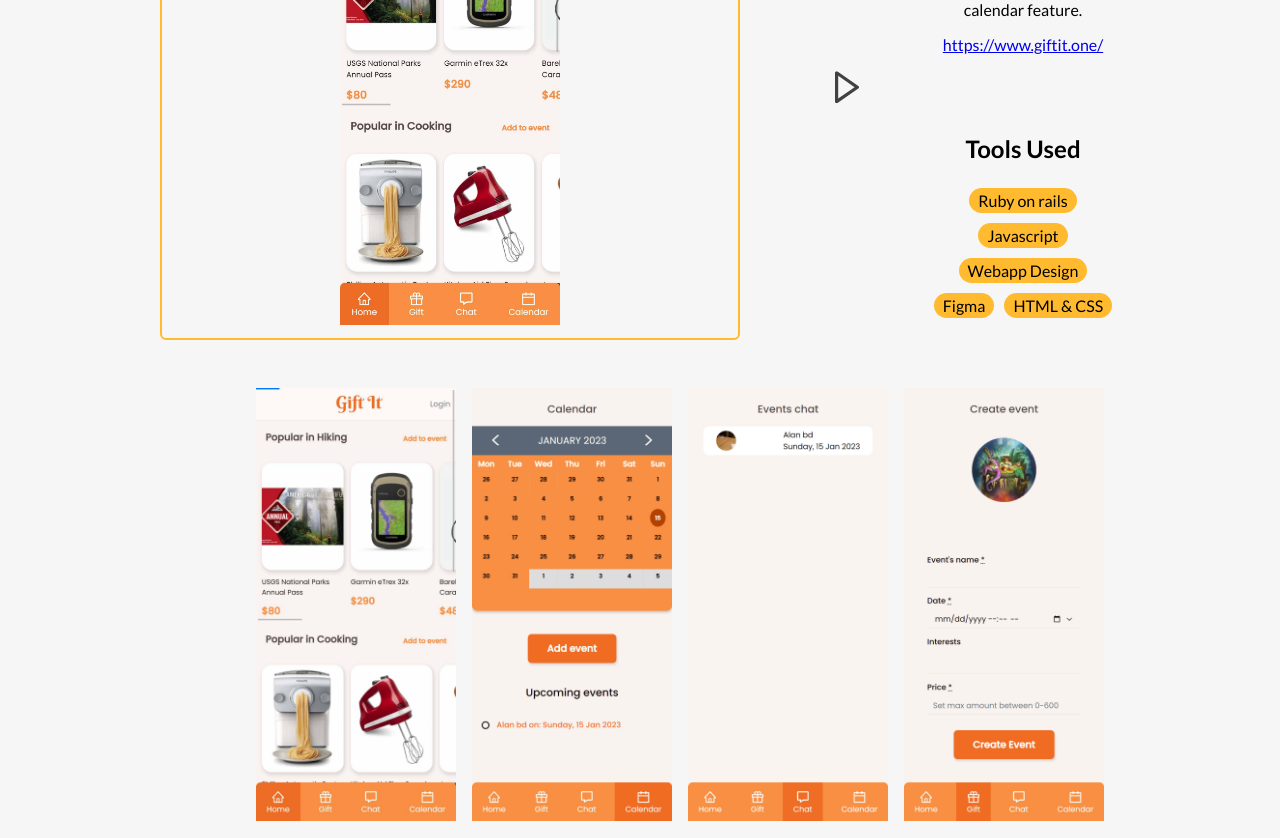
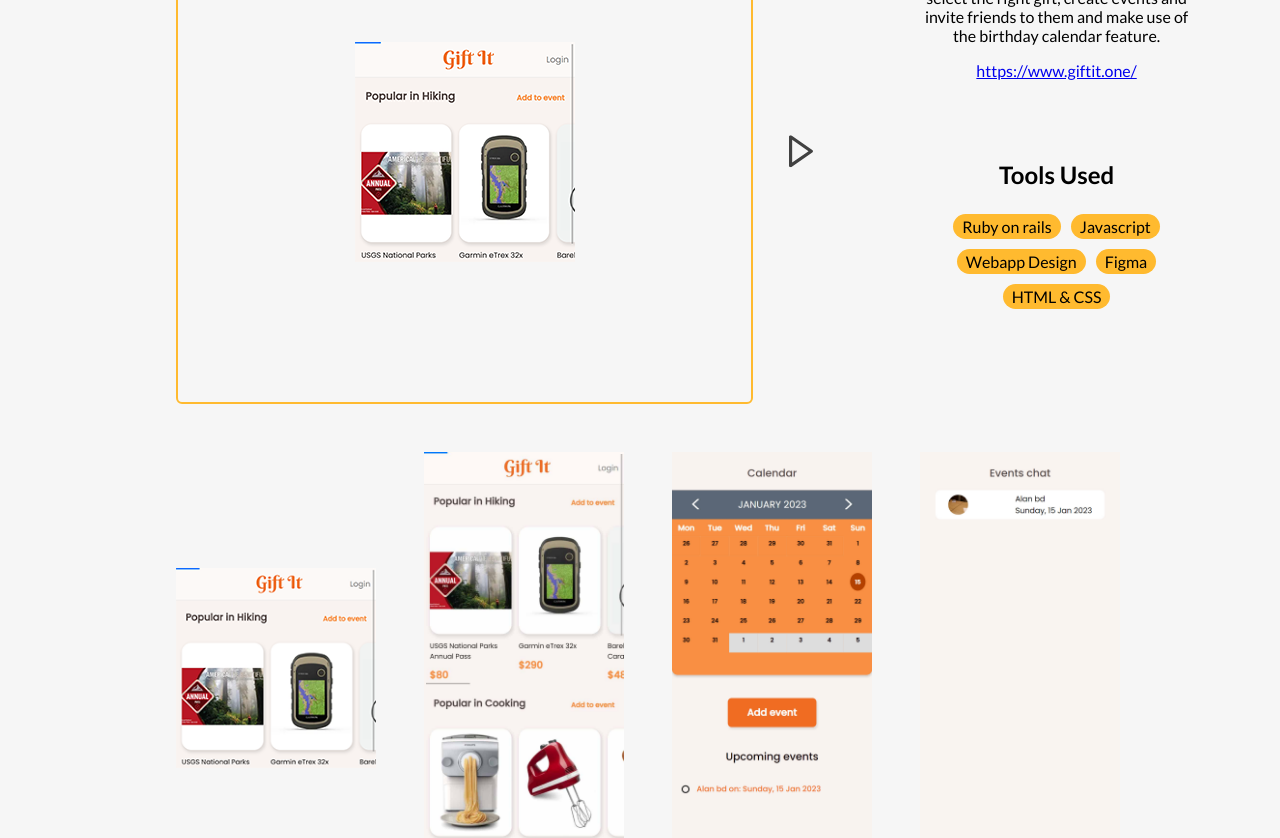
Before and after one commit to tielass/portfolio-website, a React (Create React App) app: page /development/1 in a window 1280 px wide. Shown: the part 260-1098 px from the top of the page. Built offline with nearby package versions, Linux system fonts and the light colour scheme.

Commit message:
project page fixed

```diff
--- a/src/components/SingleIllustrationPage.jsx
+++ b/src/components/SingleIllustrationPage.jsx
@@ -1,10 +1,9 @@
 import React,  {useState } from 'react'
 import { useParams, Link } from 'react-router-dom'
-// import { projectsDb } from '../helpers/projectsDb'
-import '../style/SingleProjectPage.css'
 import { ReactComponent as RightArrow } from '../images/right--arrow.svg'
 import { ReactComponent as LeftArrow } from '../images/left--arrow.svg'
 import { illustrationDb } from '../helpers/illustrationDb'
+import '../style/SingleProjectPage.css'
 
 
 function SingleProjectPage() {
--- a/src/components/SingleProjectPage.jsx
+++ b/src/components/SingleProjectPage.jsx
@@ -1,21 +1,38 @@
 import React,  {useState } from 'react'
 import { useParams, Link } from 'react-router-dom'
+import { ReactComponent as RightArrow } from '../images/right--arrow.svg'
+import { ReactComponent as LeftArrow } from '../images/left--arrow.svg'
 import { projectsDb } from '../helpers/projectsDb'
 import '../style/SingleProjectPage.css'
-import { ReactComponent as RightArrow } from '../images/right--arrow.svg'
-// import { illustrationDb } from '../helpers/illustrationDb'
 
 
 function SingleProjectPage() {
 
   const { id } = useParams()
   const [projectId, setProjectId] = useState(parseInt(id))
-
+  const [activeProjectIndex, setActiveProjectIndex] = useState(0)
 
   const singleProject = projectsDb.find(project => project.id === projectId)
 
-  const handleLinkClick = () => {
-    setProjectId(prevId => prevId + 1)
+  const handleNextClick = () => {
+    // setProjectId(prevId => prevId + 1)
+    const nextId = projectId + 1;
+    if (nextId <= projectsDb.length) {
+      setProjectId(nextId);
+      setActiveProjectIndex(0);
+    }
+  }
+
+  const handlePreviousClick = () => {
+    const previousId = projectId - 1;
+    if (previousId >= 1) {
+      setProjectId(previousId);
+      setActiveProjectIndex(0)
+    }
+  }
+
+  const handleProjectClick = (index) => {
+    setActiveProjectIndex(index)
   }
 
   return (
@@ -23,16 +40,26 @@ function SingleProjectPage() {
       {/* Top Side */}
       <div className="top--side">
         {/* Left Side */}
+        <div className="arrow--left">
+          {projectId !== 1 && (
+            <Link to={`/development/${singleProject.id}`} onClick={handlePreviousClick}>
+              <LeftArrow className="arrow--left--svg" />
+            </Link>
+          )}
+        </div>
         <div className="single--project--left">
-            <img className="single--project--img" src={ singleProject.image[1]} alt="test" />
+            <img
+            className="single--project--img"
+            src={ singleProject.image[activeProjectIndex]}
+            alt="test" />
         </div>
-        {/* Right Side */}
-        <div className="single--project--right">
             <div  className='arrow--right'>
-              <Link to={`/development/${singleProject.id}`} onClick={handleLinkClick}>
+              <Link to={`/development/${singleProject.id}`} onClick={handleNextClick}>
                 <RightArrow className='arrow--right--svg'/>
               </Link>
             </div>
+        {/* Right Side */}
+        <div className="single--project--right">
           <div className="project--info--container">
             <div>
               <h2 className='project--title'>{singleProject.title}</h2>
@@ -52,14 +79,26 @@ function SingleProjectPage() {
           </div>
         </div>
       </div>
+
       {/* Bottom Side Gallery */}
-      <div className="bottom--side">
-        {singleProject.image.slice(1).map((singleImage, index) => (
-          <div className="project--images--one">
-            <img className='project--images--one--img' key={index} src={singleImage} alt="" />
-          </div>
-        ))}
-      </div>
+      {singleProject.image.length > 1 && (
+        <div className="bottom--side">
+          {singleProject.image.map((singleProjectImage, index) => (
+            <div
+              className="project--images--one"
+              key={index}
+              onClick={() => handleProjectClick(index)}
+            >
+              <img
+                className={`project--images--one--img ${
+                activeProjectIndex === index ? 'active' : ''}`
+              }
+              src={singleProjectImage} alt="" />
+            </div>
+          ))}
+        </div>
+      )}
+
     </div>
   )
 }
--- a/src/style/SingleProjectPage.css
+++ b/src/style/SingleProjectPage.css
@@ -4,7 +4,7 @@
   flex-direction: column;
   background-color: #F6F6F6;
   justify-content: space-around;
-  padding: 1rem 10rem;
+  padding: 5rem;
 }
 
 /* Top Side */
```
